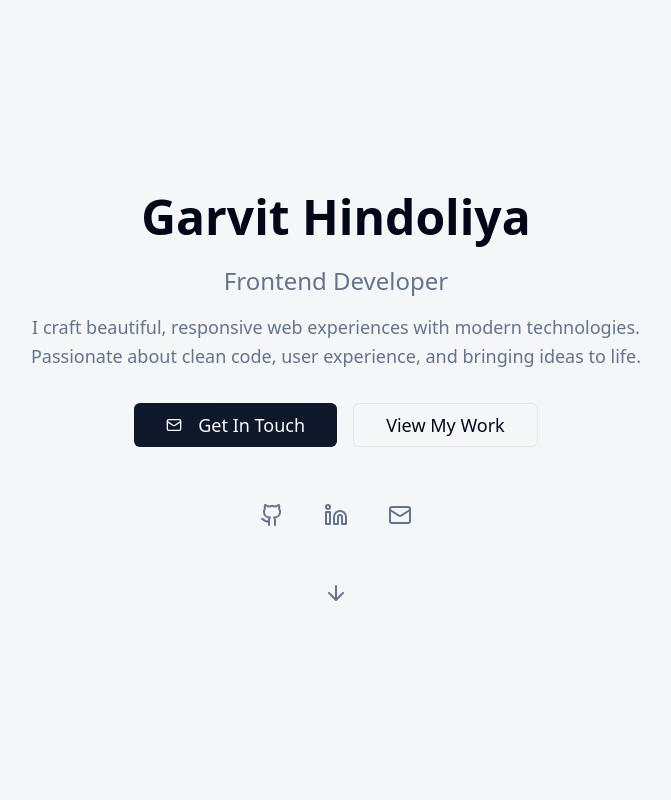
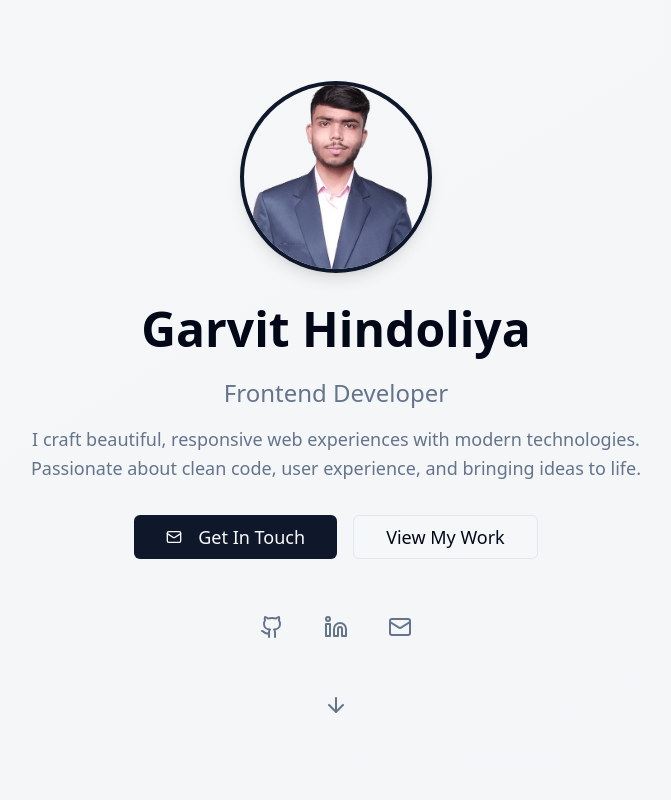
Before and after one commit to Garvithindoliya16/sunny-portfolio-project, a React (Vite) app: page / in a window 1280 px wide. Shown: the top 800 px of the page, without its empty margins (304-975 px from the left). Built offline with nearby package versions, Linux system fonts and the light colour scheme.

Commit message:
Add profile image
Add a circular profile image with a thick border above the name on the first page.

```diff
--- a/src/components/Hero.tsx
+++ b/src/components/Hero.tsx
@@ -3,6 +3,13 @@ import { ArrowDown, Github, Linkedin, Mail } from "lucide-react";
 const Hero = () => {
   return <section className="min-h-screen flex items-center justify-center bg-gradient-to-br from-background to-muted/20 px-4">
       <div className="max-w-4xl mx-auto text-center animate-fade-in">
+        <div className="mb-8">
+          <img
+            src="/lovable-uploads/b819af2b-b77b-43af-897d-d69f33ee80c8.png"
+            alt="Garvit Hindoliya"
+            className="w-40 h-40 md:w-48 md:h-48 rounded-full border-4 border-primary mx-auto object-cover shadow-lg"
+          />
+        </div>
         <h1 className="text-5xl font-bold text-foreground mb-6 md:text-5xl">Garvit Hindoliya</h1>
         <p className="text-xl md:text-2xl text-muted-foreground mb-4">
           Frontend Developer
```
Also changed, not shown: public/lovable-uploads/b819af2b-b77b-43af-897d-d69f33ee80c8.png (added).
